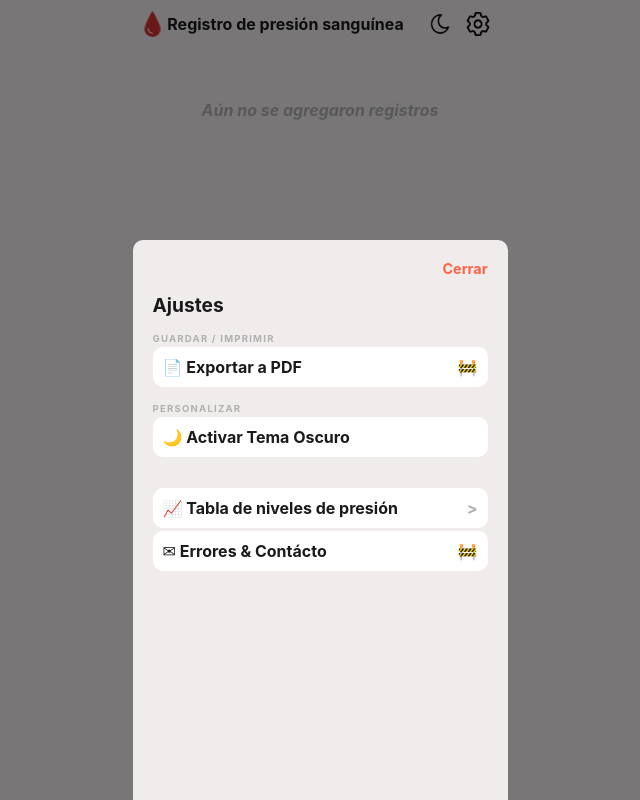
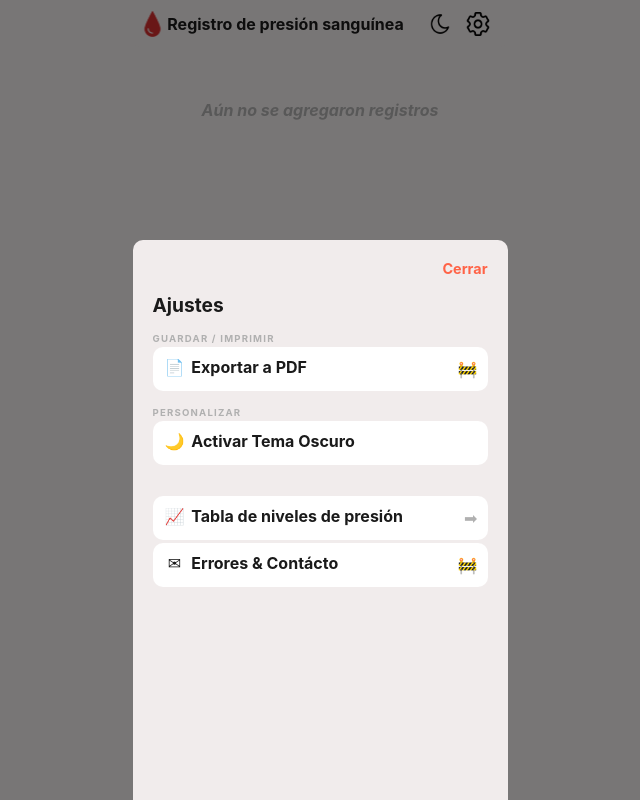
Before and after one commit to Jonatandb/MiPresion, a React (Vite) app: page / in a window 1280 px wide. Both pictures are taken after a click on the picture 798 px from the left and 24 px from the top of the page. Shown: the whole page, without its empty margins (320-960 px from the left). Built offline with nearby package versions, Linux system fonts and the light colour scheme.

Commit message:
Add margin to icons in settings

```diff
--- a/src/components/Settings/Settings.module.css
+++ b/src/components/Settings/Settings.module.css
@@ -74,6 +74,14 @@
   color: var(--dark-text-tertiary);
 }
 
+.optionIcon {
+  display: inline-block;
+  width: 1.5rem;
+  height: 1.5rem;
+  text-align: center;
+  margin-right: .3rem;
+}
+
 .arrow {
   color: var(--light-text-secondary) !important;
 }
--- a/src/components/Settings/Settings.tsx
+++ b/src/components/Settings/Settings.tsx
@@ -22,23 +22,37 @@ const Settings = ({ onClose }: { onClose: () => void }) => {
 
         <span className={styles.rowTitle}>GUARDAR / IMPRIMIR</span>
         <div className={styles.row} onClick={() => { alert('Funcionalidad no implementada') }}>
-          <span>📄 Exportar a PDF</span>
-          🚧
+          <div>
+            <span className={styles.optionIcon}>📄</span>
+            <span>Exportar a PDF</span>
+          </div>
+          <span>
+            🚧
+          </span>
         </div>
 
         <span className={styles.rowTitle}>PERSONALIZAR</span>
         <div className={styles.row} onClick={() => toggleTheme()}>
-          <span>{theme === 'light' ? '🌙' : '🌞'} Activar Tema {theme === 'light' ? 'Oscuro' : 'Claro'}</span>
+          <div>
+            <span className={styles.optionIcon}>{theme === 'light' ? '🌙' : '🌞'}</span>
+            <span>Activar Tema {theme === 'light' ? 'Oscuro' : 'Claro'}</span>
+          </div>
         </div>
 
         <span className={styles.rowTitle}>&nbsp;</span>
         <div className={styles.row} onClick={() => setShowLevels(true)}>
-          <span>📈 Tabla de niveles de presión</span>
-          <span className={styles.arrow}>&gt;</span>
+          <div>
+            <span className={styles.optionIcon}>📈</span>
+            <span>Tabla de niveles de presión</span>
+          </div>
+          <span className={styles.arrow}>➡</span>
         </div>
         <div className={styles.row} onClick={() => { alert('Funcionalidad no implementada') }}>
-          <span>✉ Errores & Contácto</span>
-          🚧
+          <div>
+            <span className={styles.optionIcon}>✉</span>
+            <span>Errores & Contácto</span>
+          </div>
+          <span>🚧</span>
         </div>
 
       </div>
```
